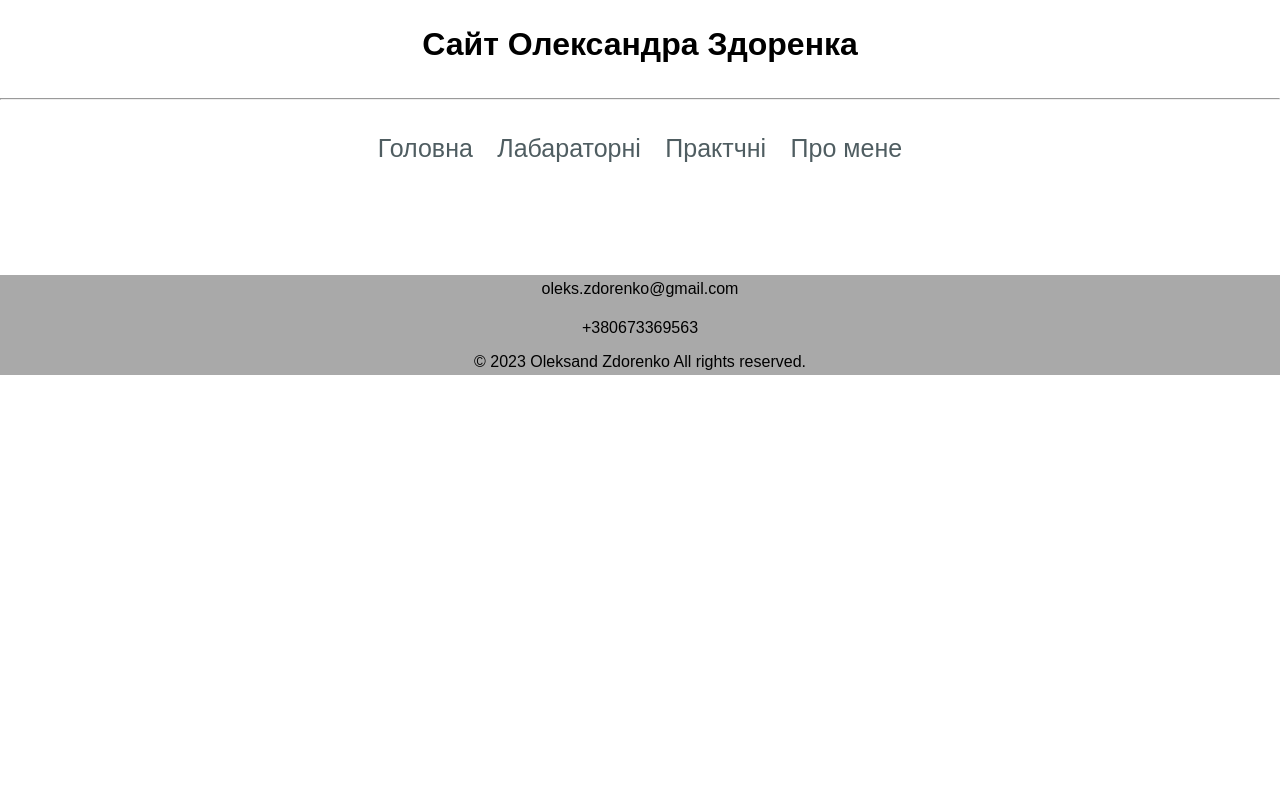
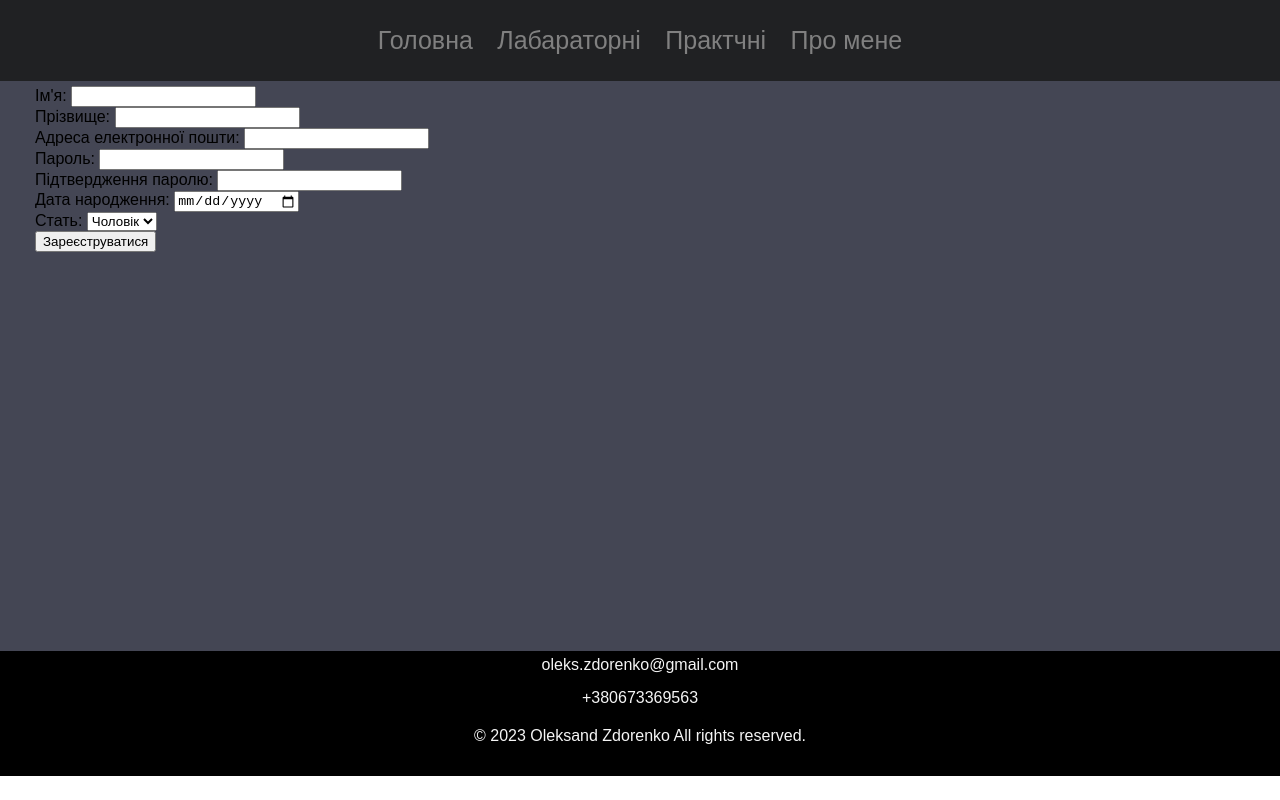
Before and after one commit to AleksandroRD/tcr-24-Web-Zdorenko, a plain HTML site: page form.html in a window 1280 px wide. Drawn offline with Linux system fonts and the light colour scheme.

Commit message:
redesign iteration 1

```diff
--- a/form.html
+++ b/form.html
@@ -9,11 +9,7 @@
     <link rel="icon" href="https://cdn-icons-png.flaticon.com/512/16/16822.png" type="image/x-icon">
   </head>
   <body>
-    <header>
-        <h1>Сайт Олександра Здоренка</h1>
-    </header>
-    <hr>
-    <nav style="text-align: center; padding: 10px;">
+    <nav class="navbar">
         <ul id = "navmenu">
             <li class="navmenuslot">
                 <a class = "navmenulink" href = "index.html">Головна</a>
@@ -30,7 +26,34 @@
         </ul>
     </nav>
     <main>
+        <form action="https://webhook.site/ваш_посилання" method="post">
+            <label for="ім'я">Ім'я:</label>
+            <input type="text" id="ім'я" name="ім'я" required><br>
 
+            <label for="прізвище">Прізвище:</label>
+            <input type="text" id="прізвище" name="прізвище" required><br>
+
+            <label for="email">Адреса електронної пошти:</label>
+            <input type="email" id="email" name="email" required><br>
+
+            <label for="пароль">Пароль:</label>
+            <input type="password" id="пароль" name="пароль" required><br>
+
+            <label for="підтвердження_паролю">Підтвердження паролю:</label>
+            <input type="password" id="підтвердження_паролю" name="підтвердження_паролю" required><br>
+
+            <label for="дата_народження">Дата народження:</label>
+            <input type="date" id="дата_народження" name="дата_народження"><br>
+
+            <label for="стать">Стать:</label>
+            <select id="стать" name="стать">
+                <option value="чоловік">Чоловік</option>
+                <option value="жінка">Жінка</option>
+                <option value="інше">Інше</option>
+            </select><br>
+
+            <input type="submit" value="Зареєструватися">
+        </form>
     </main>
 
     <footer style="text-align: center;">
--- a/style.css
+++ b/style.css
@@ -1,15 +1,29 @@
+
+.navbar{
+    text-align: center;
+    padding: 10px;
+    background-color: #202123;
+}
+.navmenuslot{
+    margin-left: 10px;
+    margin-right: 10px;
+    display: inline-block;
+}
+
+.navmenulink{
+    font-size: 25px;
+    color: gray;
+    text-decoration: none;
+}
+
+
+p {
+    color:whitesmoke;
+}
 h1 {
     color: black;
     text-align: center;
     font-family: Arial, Helvetica, sans-serif;
-}
-
-footer {
-    background-color: darkgray;
-    clear: both;
-    position: relative;
-    height: 100px;
-    margin-top: 0px;
 }
 
 body{
@@ -20,8 +34,34 @@ body{
 }
 
 main{
-    padding: 35px;
+    padding-top: 5px;
+    padding-left: 35px;
+    padding-right: 35px;
+    padding-bottom: 5px;
+    background-color: #444654;
+    min-height: 70vh;
+    display: flex;
+    flex-direction: column;
 }
+
+footer {
+    background-color: black;
+    clear: both;
+    position: relative;
+    height: 125px;
+    text-align: center;
+    margin-top: auto;
+}
+
+footer p{
+    margin-top: 0px;
+    margin-bottom: 0px;
+    padding-top: 10px;
+    padding-bottom: 10px;
+    color: whitesmoke;
+}
+
+
 header {
     color: #fff;
     text-align: center;
@@ -36,18 +76,6 @@ ul#navmenu {
     text-align: center;
     padding: 0;
 
-}
-
-.navmenuslot{
-    margin-left: 10px;
-    margin-right: 10px;
-    display: inline-block;
-}
-
-.navmenulink{
-    font-size: 25px;
-    color: #4f5d61;
-    text-decoration: none;
 }
 img#maxwell{
     display: block;
@@ -67,7 +95,7 @@ ul#labs{
 .backgroundlabbox{
     width:450px;
 	height:200px;
-    background-color: #AFEEEE;
+    background-color: #B0C4DE;
     border-radius: 25px;
     margin: 10px;
     position: relative;
```
Also changed, not shown: about.html (+1 -5 lines), index.html (+4 -8 lines), lab.html (+1 -5 lines), prakt.html (+1 -5 lines), timetable.html (+1 -5 lines).
